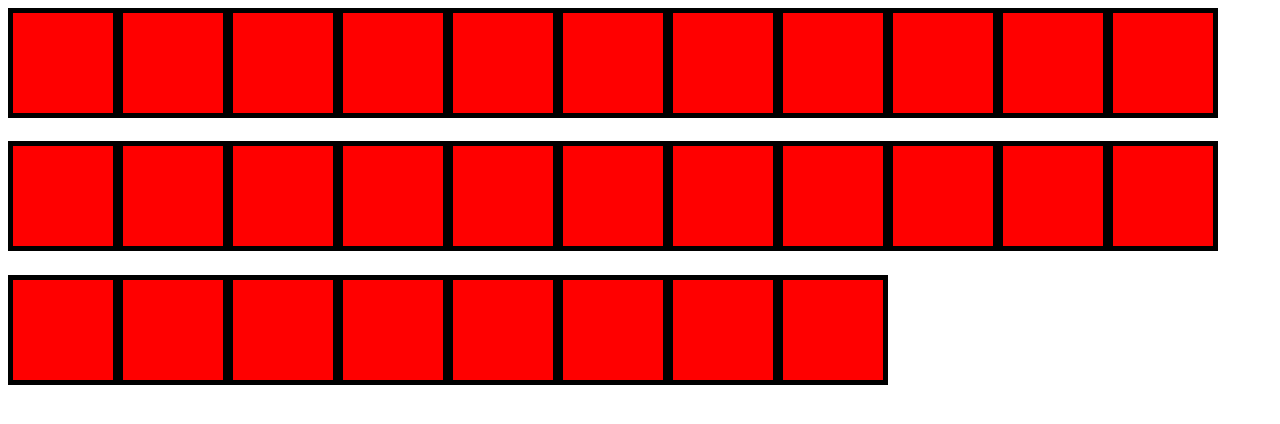
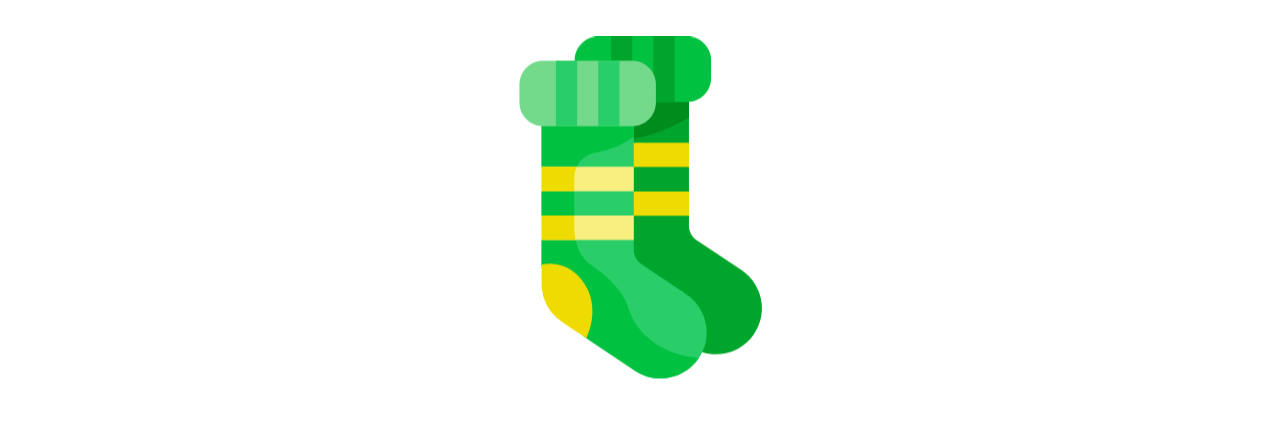
Before and after one commit to padrisimo/greensock-animation, a website built with Parcel: page index.html in a window 1280 px wide. Built offline with nearby package versions, Linux system fonts and the light colour scheme.

Commit message:
Loop a Tween Forever Using Yoyo and Repeat

```diff
--- a/index.html
+++ b/index.html
@@ -1,5 +1,6 @@
 <!DOCTYPE html>
 <html lang="en">
+
 <head>
   <meta charset="UTF-8">
   <meta name="viewport" content="width=device-width, initial-scale=1.0">
@@ -7,7 +8,10 @@
   <link rel="stylesheet" href="./style.css">
   <title>greensocks</title>
 </head>
+
 <body>
-<script src="./index.js"></script>
+  <img src="./socks.svg" alt="" id="socks">
+  <script src="./index.js"></script>
 </body>
+
 </html>
--- a/index.js
+++ b/index.js
@@ -1,16 +1,10 @@
-import { TweenMax } from "gsap";
+import { TweenMax, Elastic } from "gsap";
 
-TweenMax.set(document.body, { perspective: 100 });
+const socks = document.querySelector("#socks");
 
-Array.from({ length: 30 })
-  .map(() => document.createElement("div"))
-  .forEach(box => {
-    box.setAttribute("class", "box")
-    document.body.appendChild(box)
-
-    box.addEventListener("mouseover", () => {
-      if (!TweenMax.isTweening(box)) {
-        TweenMax.to(box, 1, { rotationY: "+=180" })
-      }
-    })
-  })
+TweenMax.to(socks, 2, {
+  scale: 1.25,
+  repeat:-1,
+  yoyo: true,
+  ease: Elastic.easeInOut
+})
--- a/style.css
+++ b/style.css
@@ -1,15 +1,14 @@
 body {
   display: flex;
   height: 50vh;
-  flex-wrap: wrap;
-  overflow: hidden;
+  justify-content: center;
+  align-items: center;
 }
 
 .box {
   width: 100px;
   height: 100px;
   background-color: red;
-  border: 5px solid black;
 }
 
 .hover {
```
Also changed, not shown: socks.svg (added).
